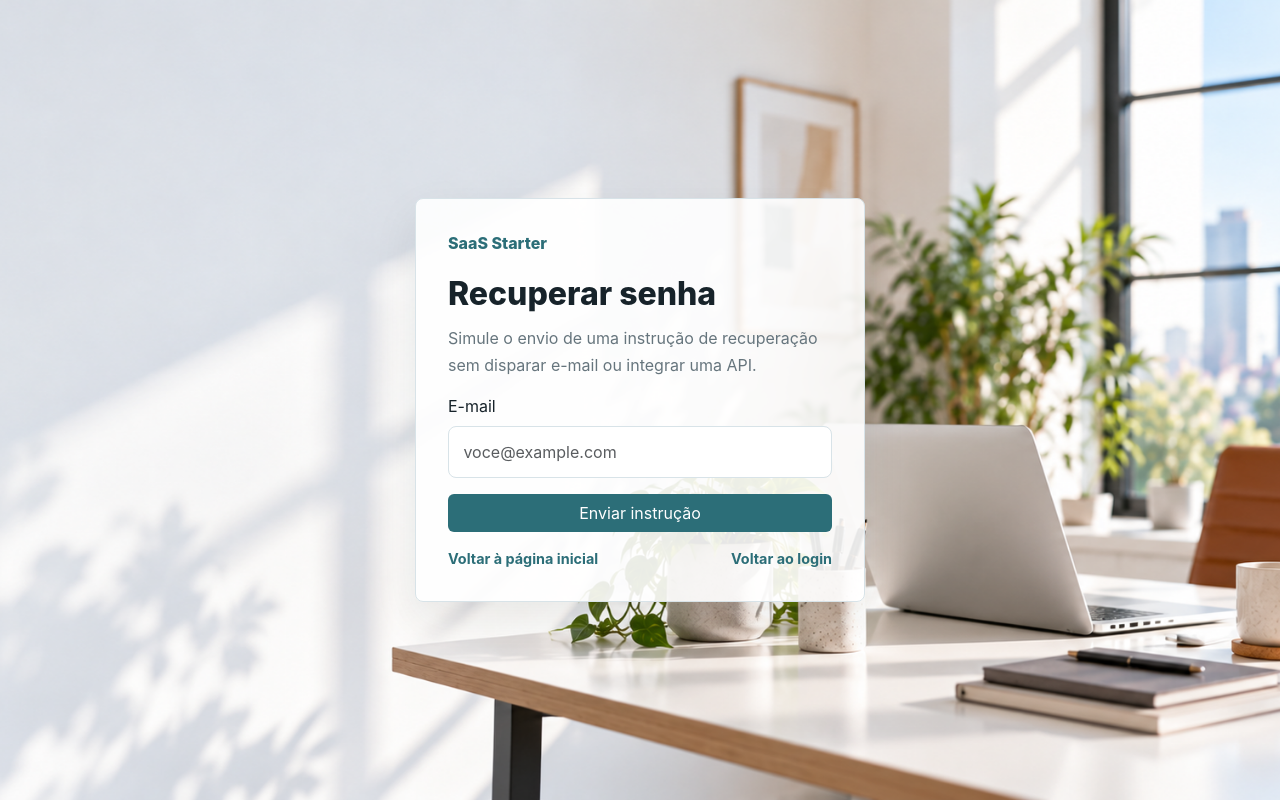
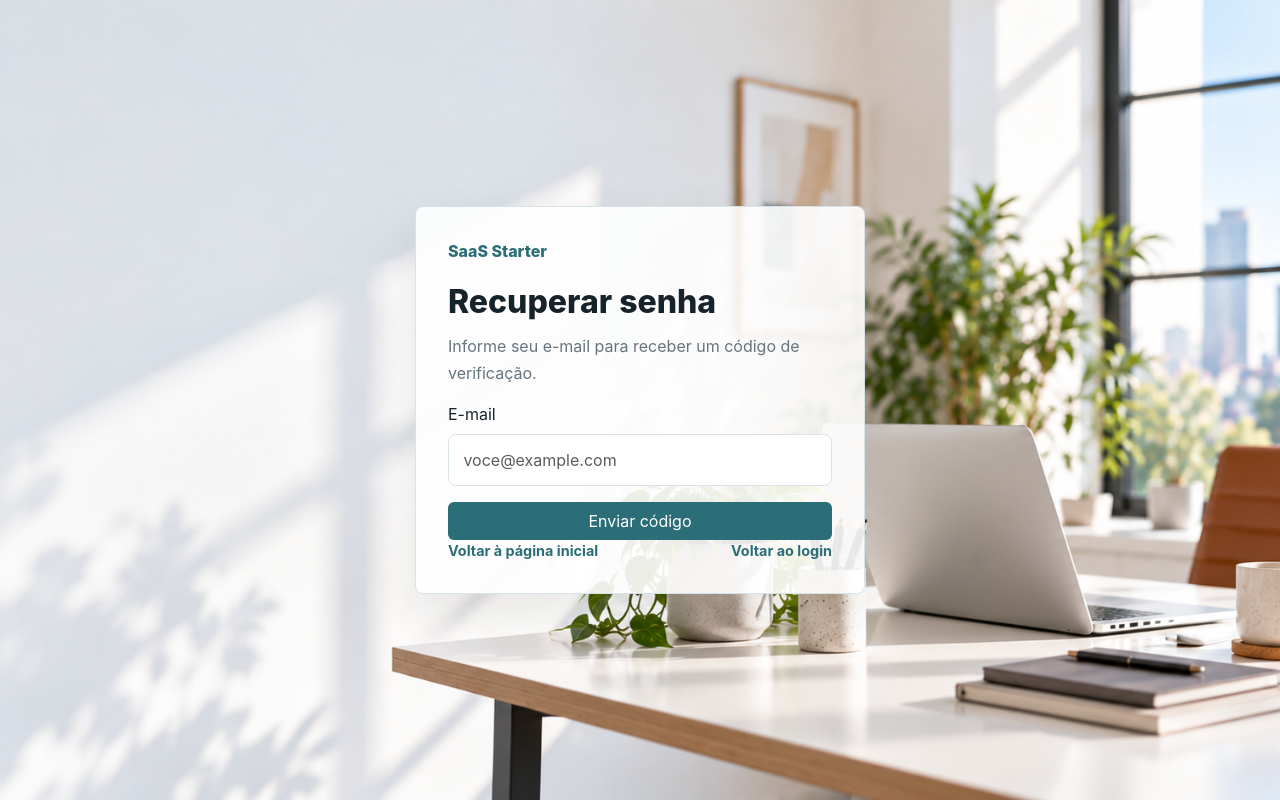
Before and after one commit to Heitor-Grande/Saas-Starter-Front, a Next.js app: page /recuperar-senha in a window 1280 px wide. Built offline with nearby package versions, Linux system fonts and the light colour scheme; no server answers.

Commit message:
contrato com modulo recuperação de senha

```diff
--- a/src/app/recuperar-senha/page.tsx
+++ b/src/app/recuperar-senha/page.tsx
@@ -1,51 +1,143 @@
 "use client";
 
-import { useState, type FormEvent } from "react";
+import { useEffect, useState, type FormEvent } from "react";
 import Link from "next/link";
 import { Alert, Button, Form } from "react-bootstrap";
 import { FormInput } from "@/components/ui/FormInput";
+import { Loading } from "@/components/ui/Loading";
+import { apiRequest } from "@/util/apiRequest";
+
+type Etapa = "email" | "codigo" | "senha" | "concluido";
+type ApiResponse = { message?: string; data?: { token?: string; expiraEmSegundos?: number } };
+const STORAGE_KEY = "recuperacaoSenhaToken";
+const STORAGE_STAGE_KEY = "recuperacaoSenhaEtapa";
 
 export default function RecoverPasswordPage() {
-  const [showSuccess, setShowSuccess] = useState(false);
+  const [etapa, setEtapa] = useState<Etapa>("email");
+  const [email, setEmail] = useState("");
+  const [codigo, setCodigo] = useState("");
+  const [senha, setSenha] = useState("");
+  const [confirmarSenha, setConfirmarSenha] = useState("");
+  const [token, setToken] = useState("");
+  const [mensagem, setMensagem] = useState("");
+  const [erro, setErro] = useState("");
+  const [enviando, setEnviando] = useState(false);
 
-  function handleSubmit(event: FormEvent<HTMLFormElement>) {
+  useEffect(() => {
+    const tokenSalvo = sessionStorage.getItem(STORAGE_KEY);
+    const etapaSalva = sessionStorage.getItem(STORAGE_STAGE_KEY);
+    if (tokenSalvo) {
+      setToken(tokenSalvo);
+      setEtapa(etapaSalva === "senha" ? "senha" : "codigo");
+    }
+  }, []);
+
+  function guardarToken(novoToken: string, proximaEtapa: "codigo" | "senha") {
+    setToken(novoToken);
+    sessionStorage.setItem(STORAGE_KEY, novoToken);
+    sessionStorage.setItem(STORAGE_STAGE_KEY, proximaEtapa);
+  }
+
+  async function chamarApi(path: string, body: Record<string, string>) {
+    setErro(""); setMensagem(""); setEnviando(true);
+    try {
+      const response = await apiRequest({ path, method: "POST", body });
+      const result = (await response.json().catch(() => null)) as ApiResponse | null;
+      if (!response.ok) {
+        setErro(result?.message || "Não foi possível concluir a solicitação.");
+        return null;
+      }
+      setMensagem(result?.message || "Solicitação concluída.");
+      return result;
+    } catch {
+      setErro("Não foi possível conectar ao servidor. Tente novamente.");
+      return null;
+    } finally { setEnviando(false); }
+  }
+
+  async function solicitarCodigo(event: FormEvent<HTMLFormElement>) {
     event.preventDefault();
-    setShowSuccess(true);
+    const result = await chamarApi("/recuperacao-senha/solicitar", { email: email.trim() });
+    const novoToken = result?.data?.token;
+    if (novoToken) { guardarToken(novoToken, "codigo"); setEtapa("codigo"); }
+  }
+
+  async function validarCodigo(event: FormEvent<HTMLFormElement>) {
+    event.preventDefault();
+    const result = await chamarApi("/recuperacao-senha/validar-codigo", { token, codigo });
+    const novoToken = result?.data?.token;
+    if (novoToken) { guardarToken(novoToken, "senha"); setEtapa("senha"); }
+  }
+
+  async function redefinirSenha(event: FormEvent<HTMLFormElement>) {
+    event.preventDefault();
+    if (senha !== confirmarSenha) { setErro("A confirmação da senha não confere."); return; }
+    const result = await chamarApi("/recuperacao-senha/redefinir", { token, senha, confirmarSenha });
+    if (result) {
+      sessionStorage.removeItem(STORAGE_KEY); sessionStorage.removeItem(STORAGE_STAGE_KEY);
+      setToken(""); setEtapa("concluido");
+    }
+  }
+
+  function reiniciar() {
+    sessionStorage.removeItem(STORAGE_KEY); sessionStorage.removeItem(STORAGE_STAGE_KEY);
+    setToken(""); setCodigo("");
+    setMensagem(""); setErro(""); setEtapa("email");
   }
 
   return (
     <main className="auth-shell recover-auth-shell">
       <section className="auth-panel">
+        <Loading visible={enviando} mode="overlay" label="Processando solicitação" />
         <div className="auth-heading">
-          <Link className="auth-brand" href="/">
-            SaaS Starter
-          </Link>
+          <Link className="auth-brand" href="/">SaaS Starter</Link>
           <h1>Recuperar senha</h1>
           <p>
-            Simule o envio de uma instrução de recuperação sem disparar e-mail ou integrar uma API.
+            {etapa === "email" && "Informe seu e-mail para receber um código de verificação."}
+            {etapa === "codigo" && "Digite o código de 6 números enviado para o seu e-mail."}
+            {etapa === "senha" && "Crie uma nova senha para acessar sua conta."}
+            {etapa === "concluido" && "Sua senha foi alterada e já pode ser usada no login."}
           </p>
         </div>
 
-        <Form className="demo-form" onSubmit={handleSubmit}>
-          <FormInput
-            id="recoverEmail"
-            label="E-mail"
-            placeholder="voce@example.com"
-            type="email"
-          />
-          {showSuccess ? (
-            <Alert variant="success">
-              Instrução visual enviada. Nenhum e-mail real foi disparado.
-            </Alert>
-          ) : null}
-          <Button className="starter-button w-100" type="submit">
-            Enviar instrução
-          </Button>
-          <div className="auth-links">
-            <Link href="/">Voltar à página inicial</Link>
-            <Link href="/login">Voltar ao login</Link>
-          </div>
-        </Form>
+        {mensagem && etapa !== "concluido" ? <Alert variant="success">{mensagem}</Alert> : null}
+        {erro ? <Alert variant="danger">{erro}</Alert> : null}
+
+        {etapa === "email" ? (
+          <Form className="demo-form" onSubmit={solicitarCodigo}>
+            <FormInput id="recoverEmail" label="E-mail" placeholder="voce@example.com" type="email"
+              value={email} onChange={(e) => setEmail(e.target.value)} autoComplete="email" required disabled={enviando} />
+            <Button className="starter-button w-100" type="submit" disabled={enviando}>Enviar código</Button>
+          </Form>
+        ) : null}
+
+        {etapa === "codigo" ? (
+          <Form className="demo-form" onSubmit={validarCodigo}>
+            <FormInput id="recoverCode" label="Código de verificação" placeholder="000000" type="text"
+              inputMode="numeric" maxLength={6} value={codigo} onChange={(e) => setCodigo(e.target.value.replace(/\D/g, ""))}
+              autoComplete="one-time-code" required disabled={enviando} />
+            <Button className="starter-button w-100" type="submit" disabled={enviando || codigo.length !== 6}>Validar código</Button>
+            <Button variant="link" type="button" onClick={reiniciar} disabled={enviando}>Usar outro e-mail</Button>
+          </Form>
+        ) : null}
+
+        {etapa === "senha" ? (
+          <Form className="demo-form" onSubmit={redefinirSenha}>
+            <FormInput id="newPassword" label="Nova senha" type="password" value={senha}
+              onChange={(e) => setSenha(e.target.value)} autoComplete="new-password" required disabled={enviando}
+              helperText="Mínimo de 5 caracteres, com número, maiúscula e caractere especial." />
+            <FormInput id="confirmPassword" label="Confirmar nova senha" type="password" value={confirmarSenha}
+              onChange={(e) => setConfirmarSenha(e.target.value)} autoComplete="new-password" required disabled={enviando} />
+            <Button className="starter-button w-100" type="submit" disabled={enviando}>Alterar senha</Button>
+          </Form>
+        ) : null}
+
+        {etapa === "concluido" ? (
+          <Alert variant="success">Senha redefinida com sucesso. <Alert.Link as={Link} href="/login">Ir para o login</Alert.Link></Alert>
+        ) : null}
+        <div className="auth-links">
+          <Link href="/">Voltar à página inicial</Link><Link href="/login">Voltar ao login</Link>
+        </div>
       </section>
     </main>
   );
```
